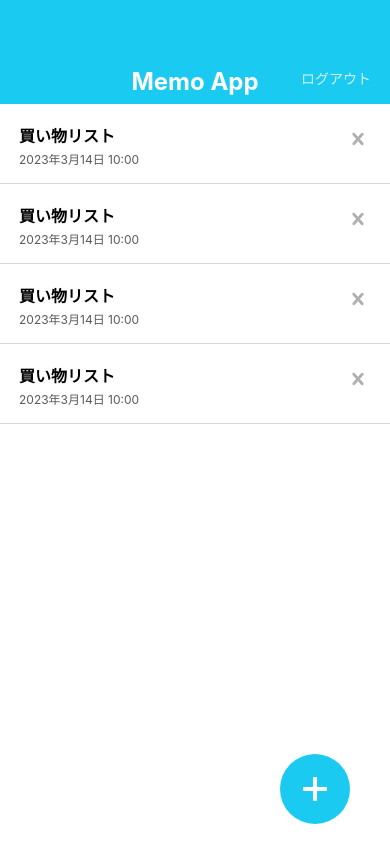
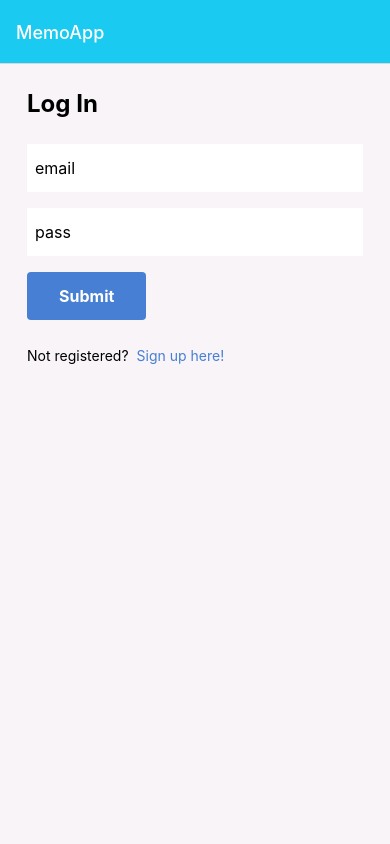
Before and after one commit to tateking1257/MemoApp, a React Native app: screen /Login in a window 390 px wide. Built offline with nearby package versions, Linux system fonts and the light colour scheme.

Commit message:
connect screen with react-navigation

```diff
--- a/App.jsx
+++ b/App.jsx
@@ -1,4 +1,8 @@
 import React, { Children } from 'react';
+import { NavigationContainer } from '@react-navigation/native';
+import { createNativeStackNavigator } from '@react-navigation/native-stack';
+import { CardStyleInterpolators } from '@react-navigation/stack';
+
 import MemoListScreen from './src/screens/MemoListScreen';
 import MemoDetailsScreen from './src/screens/MemoDetailsScreen';
 import MemoEditScreen from './src/screens/MemoEditScreen ';
@@ -6,11 +10,52 @@ import MemoCreateScreen from './src/screens/MemoCreateScreen';
 import LoginScreen from './src/screens/LoginScreen';
 import SignUpScreen from './src/screens/SignUpScreen';
 
+const Stack = createNativeStackNavigator();
+
 export default function App() {
   return (
-    <MemoListScreen />
+    <NavigationContainer>
+      <Stack.Navigator
+        initialRouteName="Login"
+        screenOptions={{
+          headerStyle: {backgroundColor: '#1BCAF0'},
+          headerTitleStyle: {color: '#ffffff'},
+          headerTitle: 'MemoApp',
+          headerTintColor: '#ffffff',
+          headerBackTitle: 'Back',
+          gestureEnabled: true,
+          gestureDirection: 'horizontal',
+          // cardStyleInterpolator: CardStyleInterpolators.forHorizontalIOS,
+        }}
+      >
+        <Stack.Screen name="MemoList" component={MemoListScreen} />
+        <Stack.Screen name="MemoDetails" component={MemoDetailsScreen} />
+        <Stack.Screen name="MemoEdit" component={MemoEditScreen} />
+        <Stack.Screen name="MemoCreate" component={MemoCreateScreen} />
+        <Stack.Screen
+          name="Login"
+          component={LoginScreen}
+          options={{
+            cardStyleInterpolator: CardStyleInterpolators.forFadeFromBottomAndroid,
+          }}
+        />
+        <Stack.Screen
+          name="SignUp"
+          component={SignUpScreen}
+          options={{
+            cardStyleInterpolator: CardStyleInterpolators.forFadeFromBottomAndroid,
+          }}
+        />
+      </Stack.Navigator>
+    </NavigationContainer>
   );
 }
+
+// export default function App() {
+//   return (
+//     <MemoListScreen />
+//   );
+// }
 
 // npm install -g expo-cli@5.5.1
 // expo --version
--- a/src/components/MemoItem.jsx
+++ b/src/components/MemoItem.jsx
@@ -1,55 +1,64 @@
 import React from 'react';
-import { StyleSheet, Text, View, TouchableOpacity } from 'react-native';
+import { StyleSheet, Text, View, TouchableOpacity, Alert } from 'react-native';
 
 import { Entypo } from '@expo/vector-icons';
+import { useNavigation } from '@react-navigation/native';
 
 export default function MemoItem() {
+  const navigation = useNavigation();
   return (
     <View style={styles.container}>
 
-        <View style={styles.memoList}>
+        <TouchableOpacity
+          style={styles.memoList}
+          onPress={()=>{navigation.navigate('MemoDetails');}}
+        >
          <View style={styles.memoListItem}>
             <Text style={styles.memoListItemTitle}>買い物リスト</Text>
             <Text style={styles.memoListItemDate}>2023年3月14日 10:00</Text>
           </View>
 
-          <TouchableOpacity style={styles.buttom}>
+          <TouchableOpacity
+            style={styles.buttom}
+            onPress={()=> {Alert.alert('Are you sure?');}}
+          >
             <Entypo name="cross" size={24} color="#b0b0b0" />
           </TouchableOpacity>
-        </View>
+        </TouchableOpacity>
 
-        <View style={styles.memoList}>
+        <TouchableOpacity
+          style={styles.memoList}
+          onPress={()=>{navigation.navigate('MemoDetails');}}
+        >
          <View style={styles.memoListItem}>
             <Text style={styles.memoListItemTitle}>買い物リスト</Text>
             <Text style={styles.memoListItemDate}>2023年3月14日 10:00</Text>
           </View>
 
-          <TouchableOpacity style={styles.buttom}>
+          <TouchableOpacity
+            style={styles.buttom}
+            onPress={()=> {Alert.alert('Are you sure?');}}
+          >
             <Entypo name="cross" size={24} color="#b0b0b0" />
           </TouchableOpacity>
-        </View>
+        </TouchableOpacity>
 
-        <View style={styles.memoList}>
+        <TouchableOpacity
+          style={styles.memoList}
+          onPress={()=>{navigation.navigate('MemoDetails');}}
+        >
          <View style={styles.memoListItem}>
             <Text style={styles.memoListItemTitle}>買い物リスト</Text>
             <Text style={styles.memoListItemDate}>2023年3月14日 10:00</Text>
           </View>
 
-          <TouchableOpacity style={styles.buttom}>
+          <TouchableOpacity
+            style={styles.buttom}
+            onPress={()=> {Alert.alert('Are you sure?');}}
+          >
             <Entypo name="cross" size={24} color="#b0b0b0" />
           </TouchableOpacity>
-        </View>
-
-        <View style={styles.memoList}>
-         <View style={styles.memoListItem}>
-            <Text style={styles.memoListItemTitle}>買い物リスト</Text>
-            <Text style={styles.memoListItemDate}>2023年3月14日 10:00</Text>
-          </View>
-
-          <TouchableOpacity style={styles.buttom}>
-            <Entypo name="cross" size={24} color="#b0b0b0" />
-          </TouchableOpacity>
-        </View>
+        </TouchableOpacity>
     </View>
   );
 }
--- a/src/screens/LoginScreen.jsx
+++ b/src/screens/LoginScreen.jsx
@@ -1,21 +1,38 @@
 import React from 'react';
-import { View, Text, TextInput, StyleSheet } from 'react-native';
+import { View, Text, TextInput, StyleSheet, TouchableOpacity } from 'react-native';
 
-import AppBar from '../components/AppBar';
 import Buttom from '../components/Buttom';
 
-export default function LoginScreen() {
+export default function LoginScreen(props) {
+    const { navigation } = props;
     return(
         <View style={styles.container}>
-            <AppBar />
             <View style={styles.inner}>
                 <Text style={styles.title}>Log In</Text>
                 <TextInput style={styles.input} value="email" />
                 <TextInput style={styles.input} value="pass" />
-                <Buttom label='Submit'/>
+                <Buttom
+                label='Submit'
+                onPress={()=>{
+                    navigation.reset({
+                        index: 0,
+                        routes: [{ name: 'MemoList'}],
+                    });
+                }}
+                />
                 <View style={styles.footContainer}>
                     <Text style={styles.footText}>Not registered?</Text>
-                    <Text style={styles.footLink}>Sign up here!</Text>
+                    <TouchableOpacity
+                        onPress={()=>{
+                            navigation.reset({
+                                index: 0,
+                                routes: [{ name: 'SignUp'}],
+                            });
+                        }}
+                    >
+                        <Text
+                        style={styles.footLink}>Sign up here!</Text>
+                    </TouchableOpacity>
                 </View>
             </View>
         </View>
--- a/src/screens/MemoCreateScreen.jsx
+++ b/src/screens/MemoCreateScreen.jsx
@@ -1,18 +1,20 @@
 import React from 'react';
 import { View, TextInput, StyleSheet, KeyboardAvoidingView } from 'react-native';
 
-import AppBar from '../components/AppBar';
 import CircleButtom from '../components/CircleButtom';
 
 
-export default function MemoCreateScreen() {
+export default function MemoCreateScreen(props) {
+    const { navigation } = props;
     return(
         <KeyboardAvoidingView style={styles.container} behavior="height">
-            <AppBar />
             <View style={styles.inputContainer}>
                 <TextInput value="" multiline style={styles.inputText} />
             </View >
-            <CircleButtom name="check" />
+            <CircleButtom
+            name="check"
+            onPress={()=> { navigation.goBack(); }}
+            />
         </KeyboardAvoidingView>
     );
 }
--- a/src/screens/MemoDetailsScreen.jsx
+++ b/src/screens/MemoDetailsScreen.jsx
@@ -1,14 +1,13 @@
 import React from "react";
 import { StyleSheet, View, Text, ScrollView } from "react-native";
 
-import AppBar from "../components/AppBar";
 import CircleButtom from "../components/CircleButtom";
 
 
-export default function MemoDetailsScreen() {
+export default function MemoDetailsScreen(props) {
+    const { navigation } = props;
     return (
         <View style = {styles.container}>
-            <AppBar />
             <View style={styles.memoItem}>
                 <Text style={styles.memoItemTitle}>買い物リスト</Text>
                 <Text style={styles.memoItemDate}>2023年3月14日 10:00</Text>
@@ -20,7 +19,10 @@ export default function MemoDetailsScreen() {
                     また、サイト集客、及びサイト訪問者のサービス向上を目的に、各種コンテンツを取り揃えております。
                 </Text>
             </ScrollView >
-            <CircleButtom style={{ top:145, bottom:'auto' }} name="pencil" />
+            <CircleButtom style={{ top:40, bottom:'auto' }}
+            name="pencil"
+            onPress={() => { navigation.navigate('MemoEdit'); }}
+            />
         </View>
     );
 }
--- a/src/screens/MemoEditScreen .jsx
+++ b/src/screens/MemoEditScreen .jsx
@@ -1,17 +1,19 @@
 import React from "react";
 import { View, StyleSheet, TextInput,KeyboardAvoidingView, Alert } from "react-native";
 
-import AppBar from "../components/AppBar";
 import CircleButtom from "../components/CircleButtom";
 
-export default function MemoEditScreen(){
+export default function MemoEditScreen(props){
+    const { navigation } = props;
     return (
         <KeyboardAvoidingView style={styles.container} behavior="height">
-            <AppBar />
             <View style={styles.inputContainer}>
                 <TextInput value="買い物" multiline style={styles.inputText} />
             </View >
-            <CircleButtom name="check" onPress={()=> { Alert.alert('Pressed!');} }/>
+            <CircleButtom name="check"
+            onPress={()=> { navigation.goBack(); }}
+            // onPress={()=> { Alert.alert('Pressed!');} }
+            />
         </KeyboardAvoidingView>
     );
 }
--- a/src/screens/MemoListScreen.jsx
+++ b/src/screens/MemoListScreen.jsx
@@ -1,15 +1,18 @@
 import React from "react";
 import { StyleSheet, View } from "react-native";
-import AppBar from '../components/AppBar';
+
 import MemoItem from '../components/MemoItem';
 import CircleButtom from '../components/CircleButtom';
 
-export default function MemoListScreen(){
+export default function MemoListScreen(props){
+    const { navigation } = props;
     return (
         <View style={styles.container}>
-          <AppBar />
           <MemoItem />
-          <CircleButtom name="plus"/>
+          <CircleButtom
+          name="plus"
+          onPress={()=> {navigation.navigate('MemoCreate');}}
+          />
         </View>
       );
 }
--- a/src/screens/SignUpScreen.jsx
+++ b/src/screens/SignUpScreen.jsx
@@ -1,21 +1,35 @@
 import React from 'react';
 import { View, Text, TextInput, StyleSheet, Alert, TouchableOpacity } from 'react-native';
 
-import AppBar from '../components/AppBar';
 import Buttom from '../components/Buttom';
 
-export default function SignUpScreen() {
+export default function SignUpScreen(props) {
+    const { navigation } = props;
     return(
         <View style={styles.container}>
-            <AppBar />
             <View style={styles.inner}>
                 <Text style={styles.title}>Sign up</Text>
                 <TextInput style={styles.input} value="email" />
                 <TextInput style={styles.input} value="pass" />
-                <Buttom label='Submit' onPress={()=>{Alert.alert('Pressed!');}}/>
+                <Buttom
+                label='Submit'
+                onPress={()=>{
+                    navigation.reset({
+                        index: 0,
+                        routes: [{ name: 'MemoList'}],
+                    });
+                }}
+                />
                 <View style={styles.footContainer}>
                     <Text style={styles.footText}>Already registered?</Text>
-                    <TouchableOpacity>
+                    <TouchableOpacity
+                        onPress={()=>{
+                            navigation.reset({
+                                index: 0,
+                                routes: [{ name: 'Login'}],
+                            });
+                        }}
+                    >
                         <Text style={styles.footLink}>Log In</Text>
                     </TouchableOpacity>
                 </View>
```
Also changed, not shown: package.json (+9 -1 lines), .eslintrc.json, 1 other file (tests, documents, lock files or other folders).
